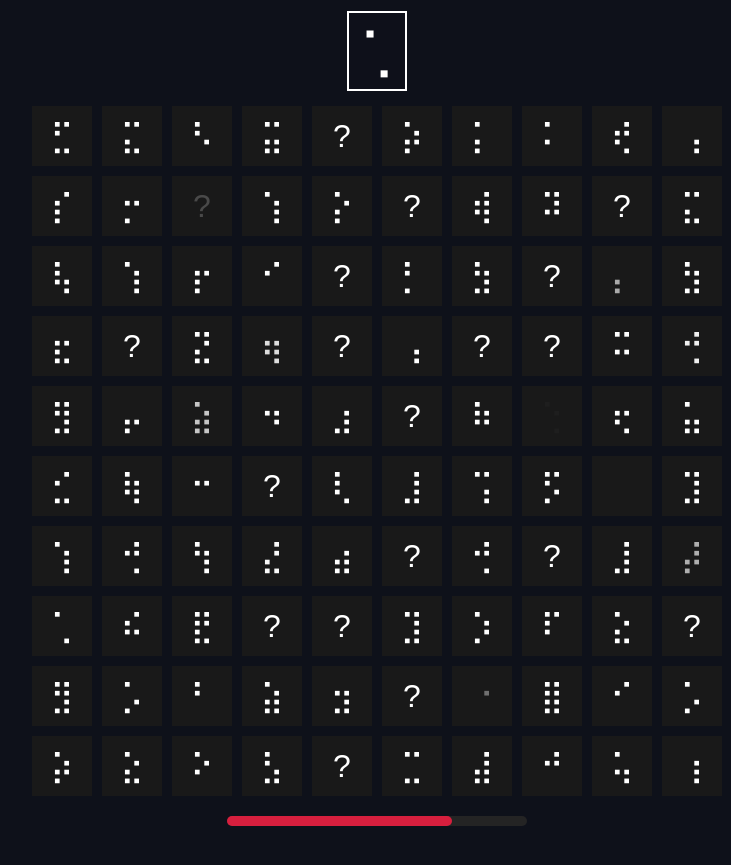
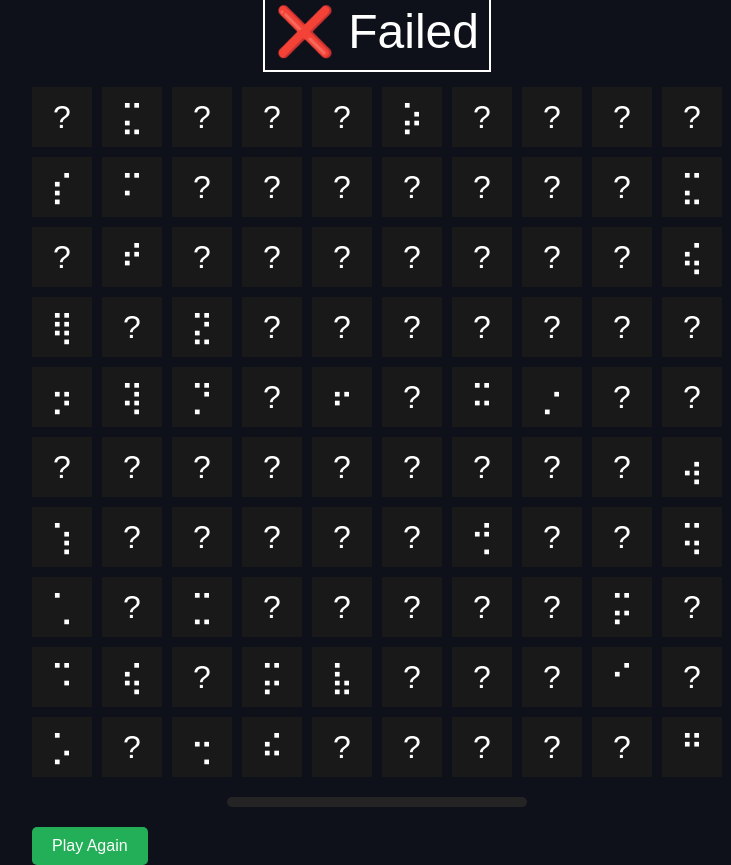
Before and after one commit to araxvy/Braille, a plain HTML site: page index.html in a window 1280 px wide. Shown: the whole page, without its empty margins (263-994 px from the left). Drawn offline with nearby package versions, Linux system fonts and the light colour scheme; a web font is replaced by a local one.

Commit message:
index.html

```diff
--- a/index.html
+++ b/index.html
@@ -119,7 +119,7 @@
       charSet: charSets.braille,
       currentSpot: null,
       targetChar: null,
-      timer: 15000,
+      timer: 1000,
       required: 6,
       currentScore: 0
     };
```
